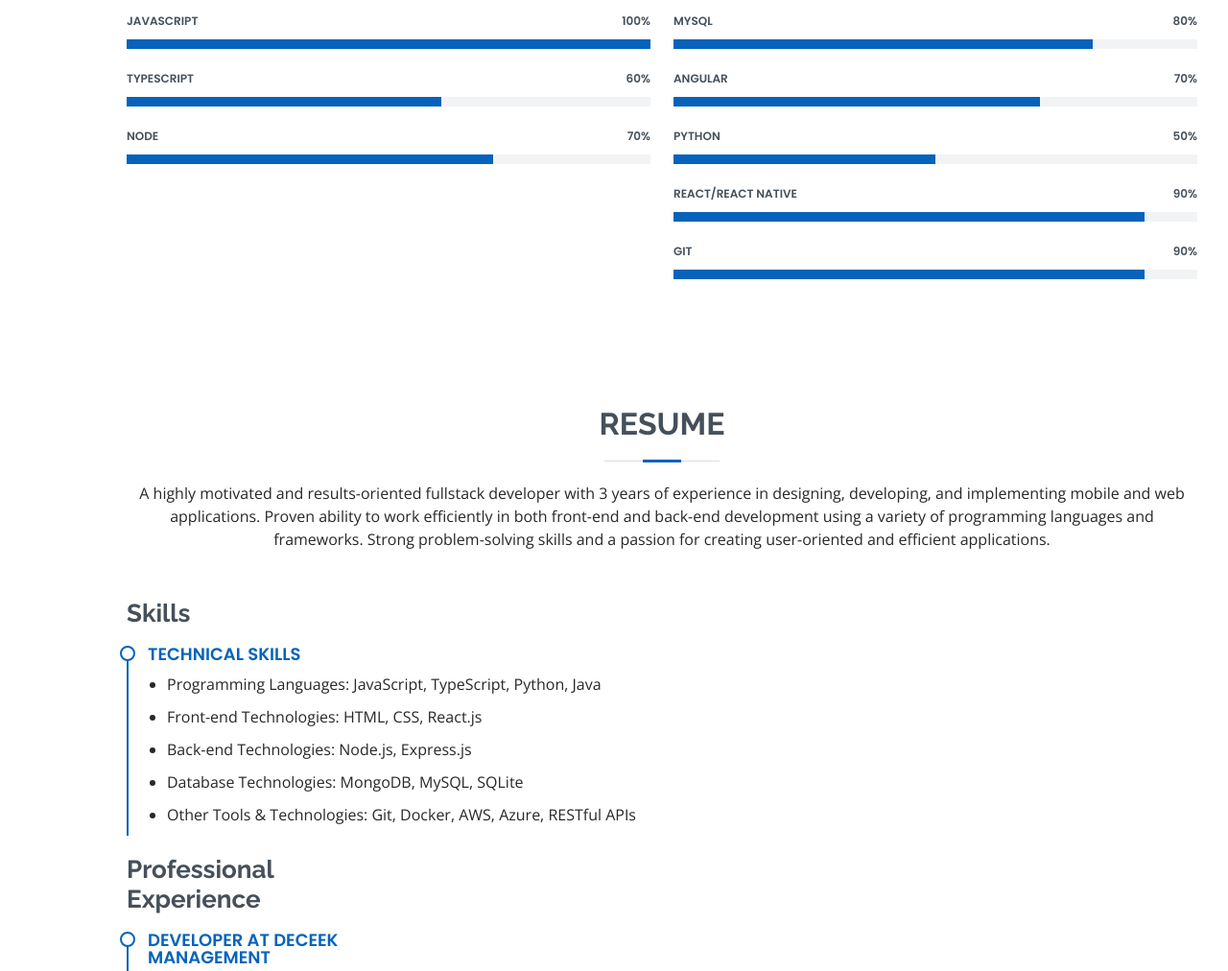
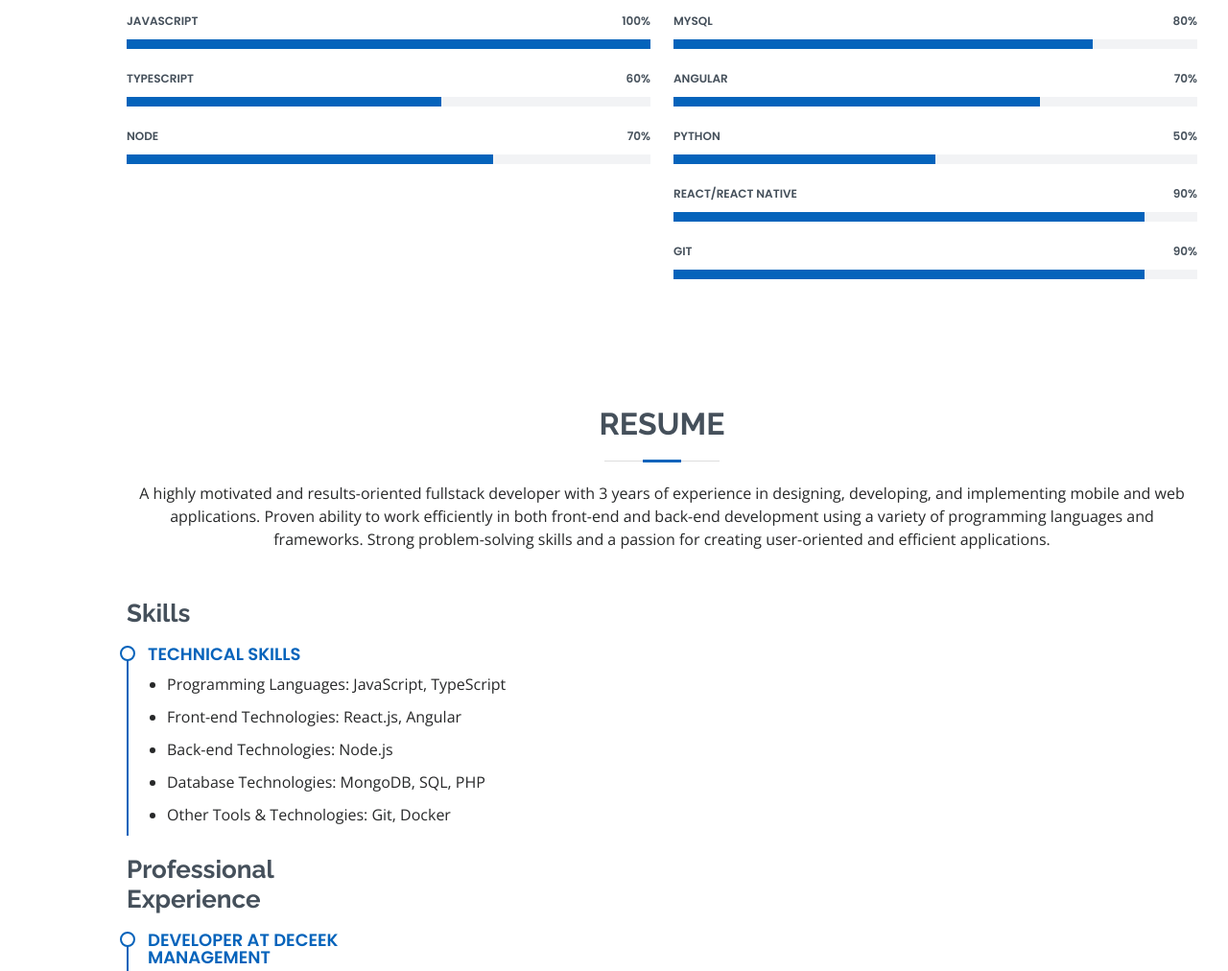
Before and after one commit to willytoo33/KiptoosResume, a plain HTML site: page index.html in a window 1280 px wide. Shown: the part 1788-2800 px from the top of the page at 96% size. Drawn offline with nearby package versions, Linux system fonts and the light colour scheme.

Commit message:
array of changes

```diff
--- a/index.html
+++ b/index.html
@@ -59,8 +59,8 @@
       <h1>Kiptoo Wilfred</h1>
       <p>I'm a <span class="typed" data-typed-items="Designer, Developer, Freelancer"></span></p>
       <div class="social-links">
-        <a href="#" class="X"><i class="bx bxl-twitter"></i></a>
-        <a href="#" class="instagram"><i class="bx bxl-instagram"></i></a>
+        <a href="https://x.com/deecekiptoo" target="_blank" class="X"><i class="bx bxl-twitter"></i></a>
+        <a href="https://github.com/willytoo33" target="_blank" class="github"><i class="bx bxl-github"></i></a>
         <a href="https://www.linkedin.com/in/kiptoo-wilfred-33araptoo/" target="_blank" class="linkedin"><i class="bx bxl-linkedin"></i></a>
       </div>
     </div>
@@ -94,9 +94,9 @@
               <div class="col-lg-6">
                 <ul>
                   <!-- <li><i class="bi bi-chevron-right"></i> <strong>Birthday:</strong> <span>1 Jan 1996</span></li> -->
-                  <li><i class="bi bi-chevron-right"></i> <strong>Website:</strong>
+                  <!-- <li><i class="bi bi-chevron-right"></i> <strong>Website:</strong>
                     <span>www.deceekmanagement.com</span>
-                  </li>
+                  </li> -->
                   <li><i class="bi bi-chevron-right"></i> <strong>Phone:</strong> <span>+254 720 101 345</span></li>
                   <li><i class="bi bi-chevron-right"></i> <strong>City:</strong> <span>Eldoret, Kenya</span></li>
                 </ul>
@@ -108,7 +108,7 @@
                       Science</span></li>
                   <li><i class="bi bi-chevron-right"></i> <strong>Email:</strong> <span>willytoo33@gmail.com</span>
                   </li>
-                  <li><i class="bi bi-chevron-right"></i> <strong>Freelance:</strong> <span>Available</span></li>
+                  <!-- <li><i class="bi bi-chevron-right"></i> <strong>Freelance:</strong> <span>Available</span></li> -->
                 </ul>
               </div>
             </div>
@@ -224,11 +224,11 @@
             <div class="resume-item pb-0">
               <h4>Technical Skills</h4>
               <ul>
-                <li>Programming Languages: JavaScript, TypeScript, Python, Java</li>
-                <li>Front-end Technologies: HTML, CSS, React.js</li>
-                <li>Back-end Technologies: Node.js, Express.js</li>
-                <li>Database Technologies: MongoDB, MySQL, SQLite</li>
-                <li>Other Tools & Technologies: Git, Docker, AWS, Azure, RESTful APIs</li>
+                <li>Programming Languages: JavaScript, TypeScript</li>
+                <li>Front-end Technologies: React.js, Angular </li>
+                <li>Back-end Technologies: Node.js</li>
+                <li>Database Technologies: MongoDB, SQL, PHP</li>
+                <li>Other Tools & Technologies: Git, Docker</li>
               </ul>
             </div>
 
```
